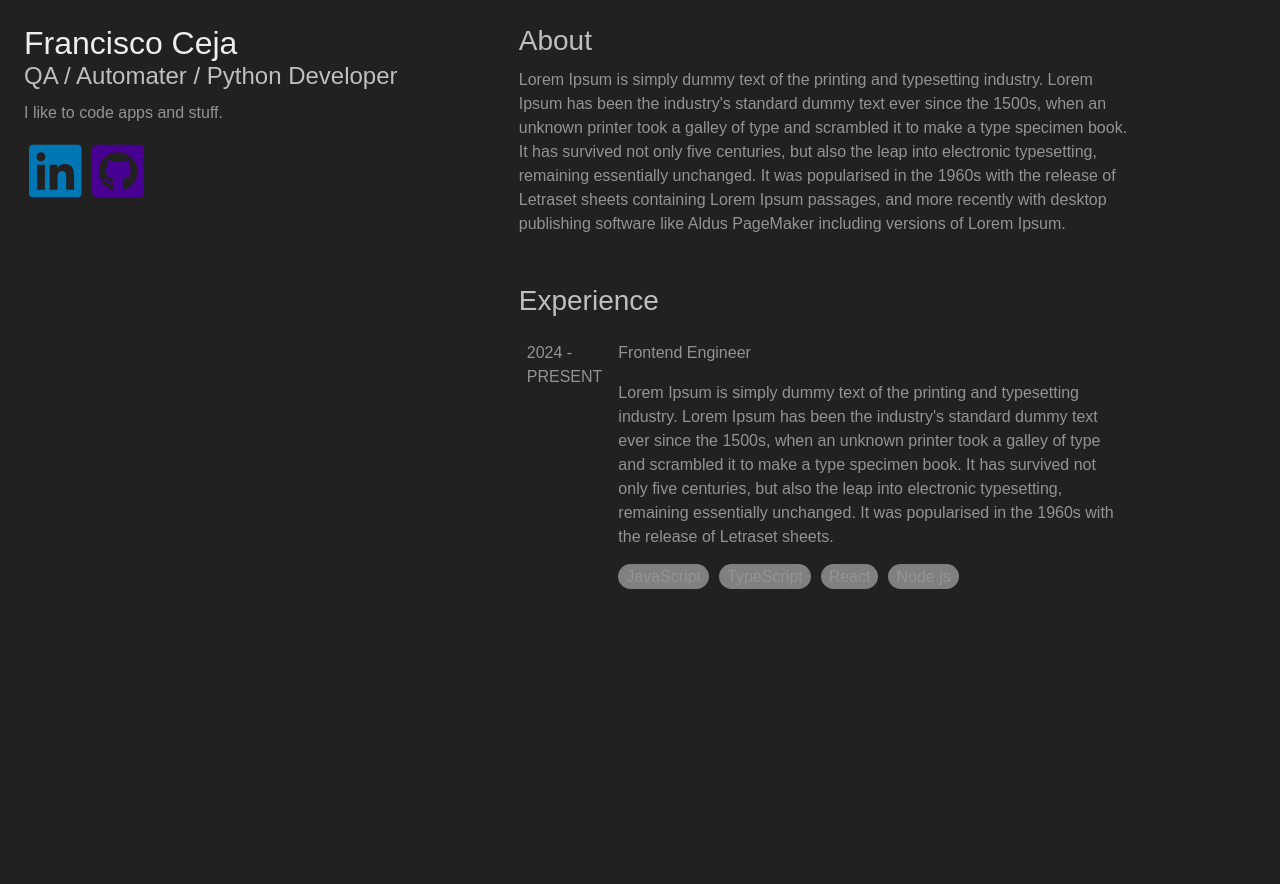
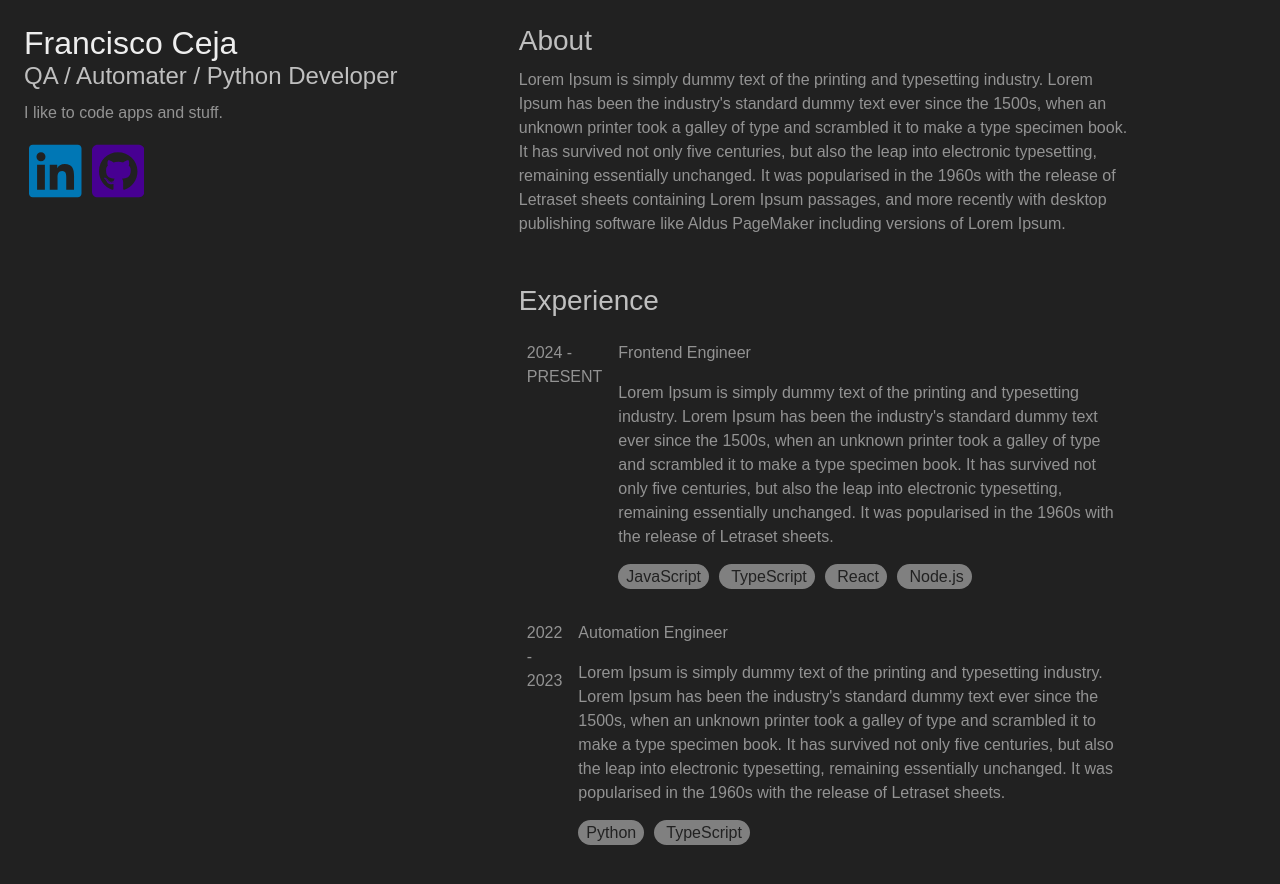
Before and after one commit to fceja/fceja.com_v2, a React (Vite) app: page / in a window 1280 px wide. Shown: the top 884 px of the page. Before the commit the page ends 800 px from the top, so only its background shows below. Built offline with nearby package versions, Linux system fonts and the light colour scheme.

Commit message:
add card comp

```diff
--- /dev/null
+++ b/src/scss/components/Cards.scss
@@ -0,0 +1,10 @@
+@import "@scss/Global.scss";
+
+.tags {
+    span {
+        background-color: gray;
+        color: $app-background-color;
+        margin-right: 10px;
+        border-radius: 25px;
+    }
+}
--- a/src/scss/components/Experience.scss
+++ b/src/scss/components/Experience.scss
@@ -14,12 +14,4 @@
         list-style: none;
 
     }
-
-    .tags {
-        span {
-            background-color: gray;
-            margin-right: 10px;
-            border-radius: 25px;
-        }
-    }
 }
--- /dev/null
+++ b/src/ts/components/Cards.tsx
@@ -0,0 +1,51 @@
+import "@scss/components/Cards.scss"
+
+const cardsData = [
+    {
+        year: '2024 - PRESENT',
+        title: "Frontend Engineer",
+        paragraph: "Lorem Ipsum is simply dummy text of the printing and typesetting industry. Lorem Ipsum has been the industry's standard dummy text ever since the 1500s, when an unknown printer took a galley of type and scrambled it to make a type specimen book. It has survived not only five centuries, but also the leap into electronic typesetting, remaining essentially unchanged. It was popularised in the 1960s with the release of Letraset sheets.",
+        tags: [
+            "JavaScript", "TypeScript", "React", "Node.js"
+        ]
+    },
+    {
+        year: '2022 - 2023',
+        title: "Automation Engineer",
+        paragraph: "Lorem Ipsum is simply dummy text of the printing and typesetting industry. Lorem Ipsum has been the industry's standard dummy text ever since the 1500s, when an unknown printer took a galley of type and scrambled it to make a type specimen book. It has survived not only five centuries, but also the leap into electronic typesetting, remaining essentially unchanged. It was popularised in the 1960s with the release of Letraset sheets.",
+        tags: [
+            "Python", "TypeScript"
+        ]
+    }
+]
+
+const Cards = () => {
+    return (
+        <ol>
+            {
+                cardsData.map((elem, i) => {
+                    return (
+                        <li key={`li-${i}`} className="mt-3">
+                            <div className="exp-card p-2 gap-3 sm:block md:flex lg:flex">
+                                <span className="card-year">{elem.year}</span>
+                                <div>
+
+                                    <div className="card-desc">
+                                        <div className="card-title">{elem.title}</div>
+                                        <div className="card-paragraph mt-3">{elem.paragraph}</div>
+                                    </div>
+                                    <div className="tags block mt-3">
+                                        {elem.tags.map((tagElem) => {
+                                            return < span key={`tag-${i}-${tagElem}`} className="py-1 px-2" > {tagElem}</span>
+                                        })}
+                                    </div>
+                                </div>
+                            </div >
+                        </li>
+                    )
+                })
+            }
+        </ol>
+    )
+}
+export default Cards
--- a/src/ts/components/Experience.tsx
+++ b/src/ts/components/Experience.tsx
@@ -1,31 +1,11 @@
 import "@scss/components/Experience.scss"
+import Cards from "@components/Cards"
 
 const Experience = () => {
     return (
         <section className="experience pt-5">
             <h2>Experience</h2>
-            <div>
-                <ol>
-                    <li className="mt-3">
-                        <div className="exp-card p-2 gap-3 sm:block md:flex lg:flex">
-                            <span className="card-year">2024 - PRESENT</span>
-                            <div>
-
-                                <div className="card-desc">
-                                    <div className="card-title">Frontend Engineer</div>
-                                    <div className="card-paragraph mt-3">Lorem Ipsum is simply dummy text of the printing and typesetting industry. Lorem Ipsum has been the industry's standard dummy text ever since the 1500s, when an unknown printer took a galley of type and scrambled it to make a type specimen book. It has survived not only five centuries, but also the leap into electronic typesetting, remaining essentially unchanged. It was popularised in the 1960s with the release of Letraset sheets.</div>
-                                </div>
-                                <div className="tags block mt-3">
-                                    <span className="py-1 px-2">JavaScript</span>
-                                    <span className="py-1 px-2">TypeScript</span>
-                                    <span className="py-1 px-2">React</span>
-                                    <span className="py-1 px-2">Node.js</span>
-                                </div>
-                            </div>
-                        </div>
-                    </li>
-                </ol>
-            </div>
+            <Cards />
         </section>
     )
 }
```
